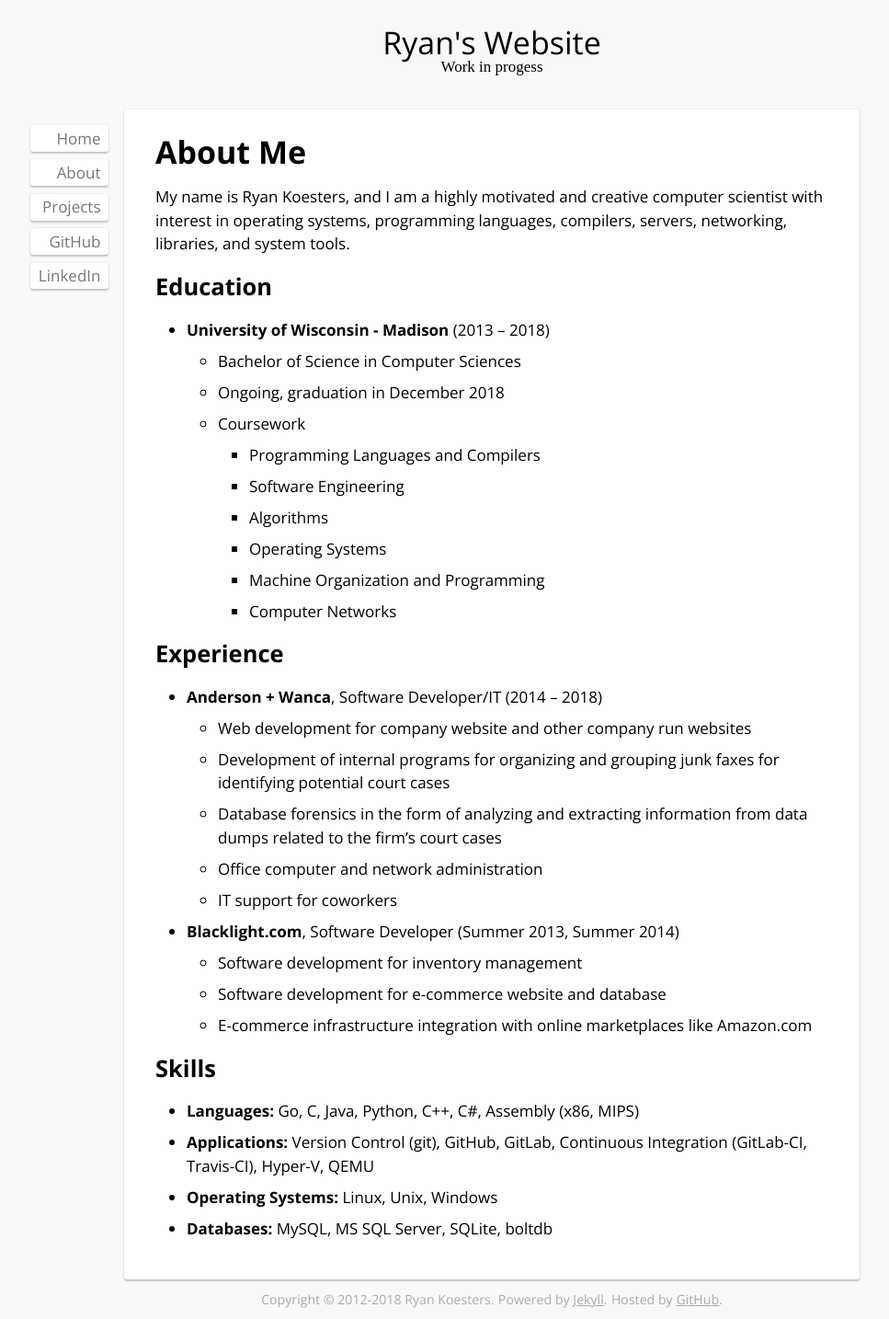
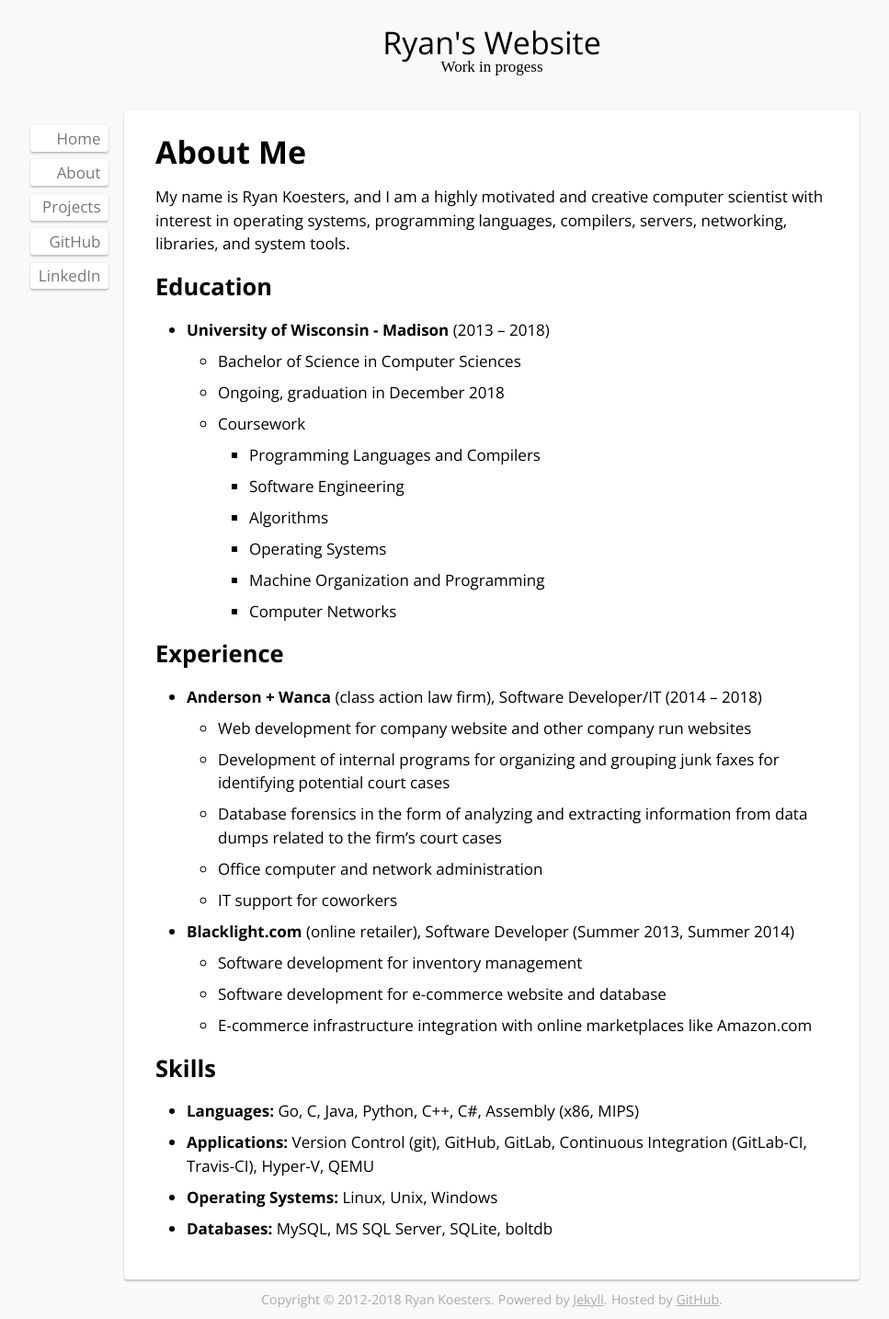
Before and after one commit to rkoesters/rkoesters.github.io, a Jekyll site: the page built from about.md, in a window 1280 px wide. Shown: the whole page at 92% size, without its empty margins (105-1072 px from the left). Built offline with Jekyll 4.4.1, drawn with Linux system fonts in a browser that asks for light colours; nearby versions of some CDN libraries.

Commit message:
Add short company summary to about page.

```diff
--- a/about.md
+++ b/about.md
@@ -33,7 +33,8 @@ Education
 Experience
 ----------
 
-* **Anderson + Wanca**, Software Developer/IT (2014 -- 2018)
+* **Anderson + Wanca** (class action law firm), Software Developer/IT
+  (2014 -- 2018)
 
   * Web development for company website and other company run websites
 
@@ -47,7 +48,8 @@ Experience
 
   * IT support for coworkers
 
-* **Blacklight.com**, Software Developer (Summer 2013, Summer 2014)
+* **Blacklight.com** (online retailer), Software Developer (Summer 2013,
+  Summer 2014)
 
   * Software development for inventory management
 
```
